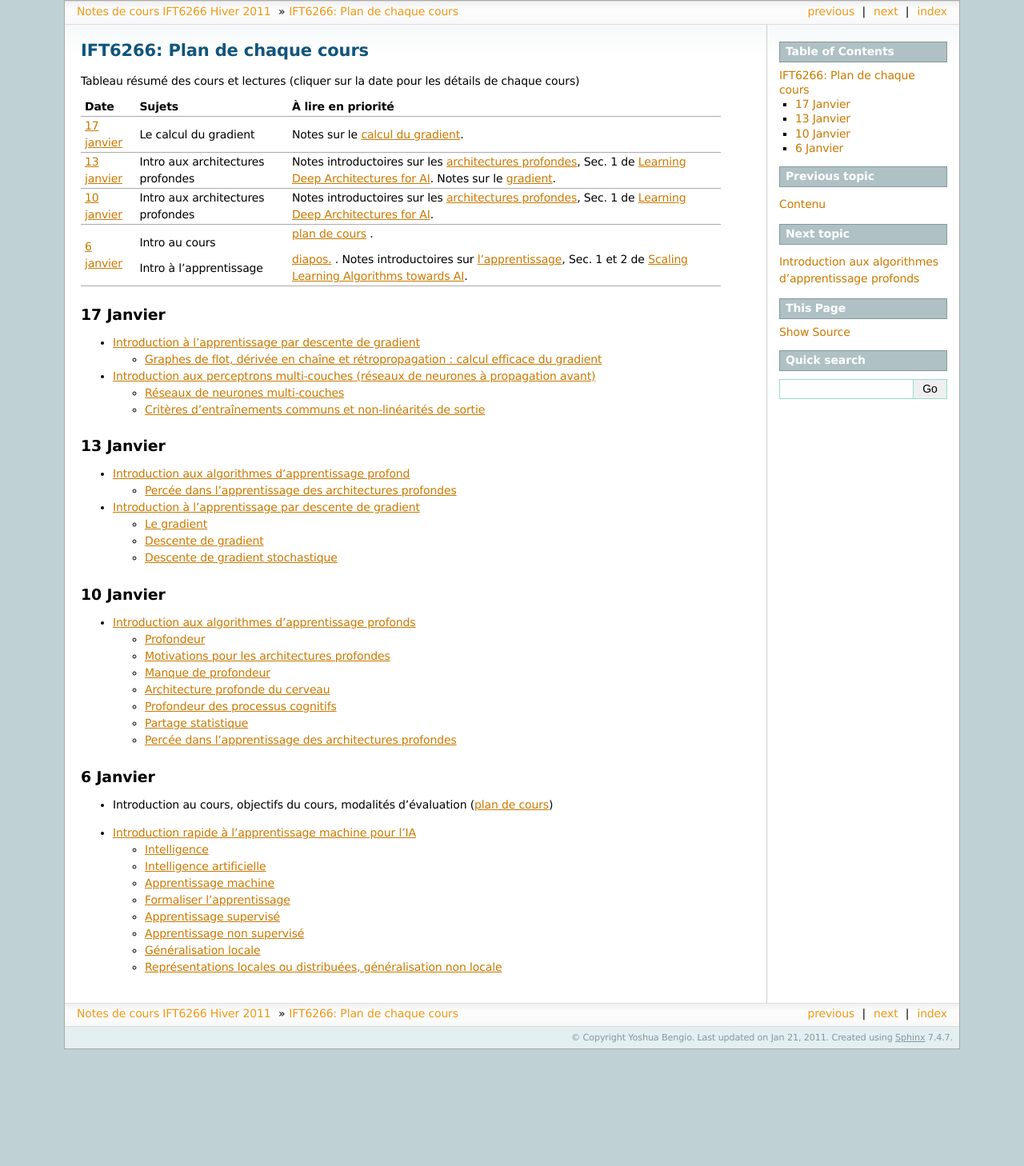
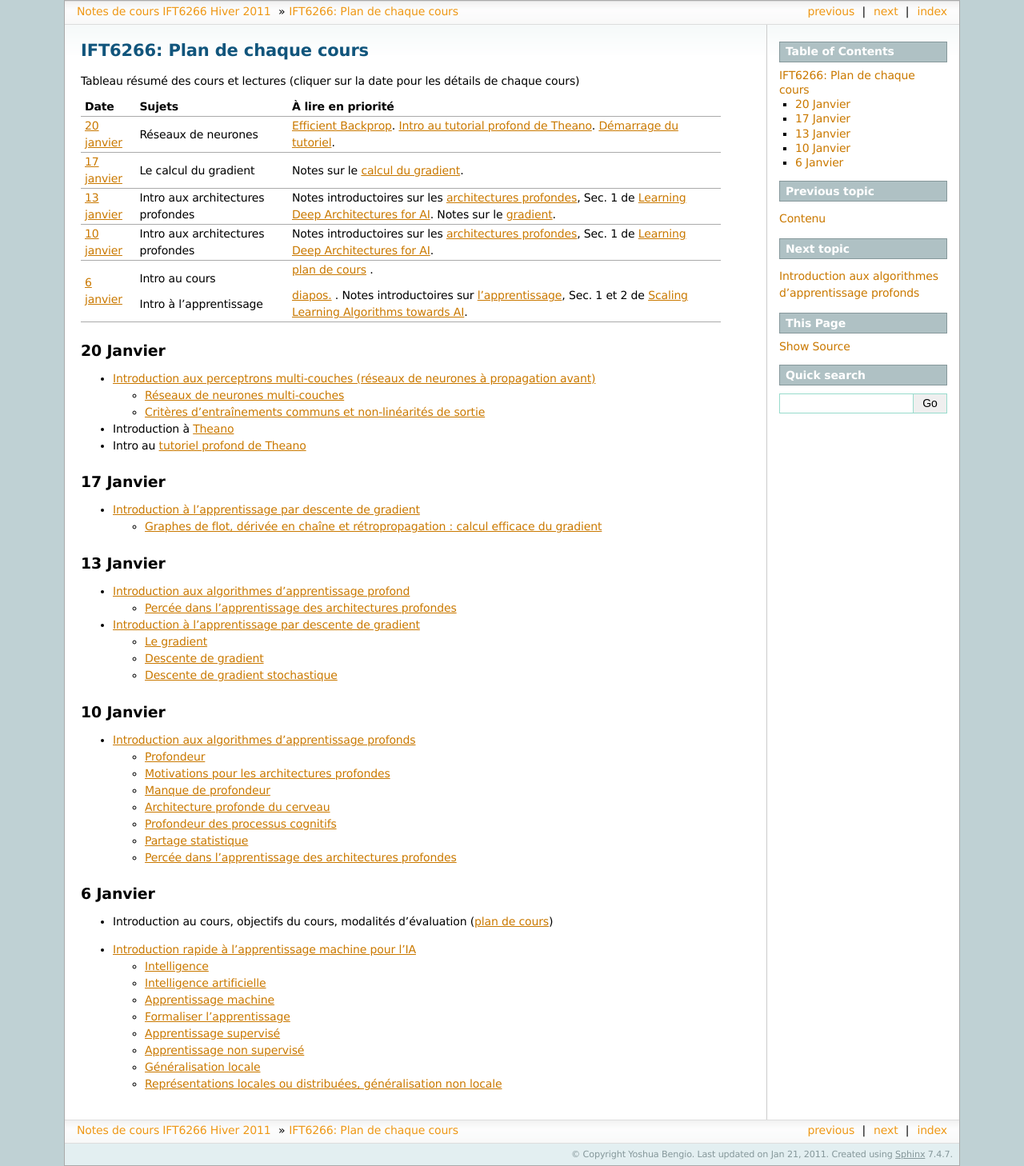
Before and after one commit to goodfeli/galatea, a Sphinx documentation site: the page built from notes_de_cours/doc/plan.txt, in a window 1280 px wide. Shown: the whole page at 80% size. Built offline with Sphinx 7.4.7, drawn with Linux system fonts in a browser that asks for light colours; formulas are drawn with MathJax 3; before the commit the page ends 1312 px from its top, so only the background shows below that.

Commit message:
plan update

```diff
--- a/notes_de_cours/doc/plan.txt
+++ b/notes_de_cours/doc/plan.txt
@@ -8,6 +8,9 @@ Tableau résumé des cours et lectures (cliquer sur la date pour les détails de
 ==================  ======================  ===============================================================================================
 Date                Sujets                  À lire en priorité
 ==================  ======================  ===============================================================================================
+`20 janvier`_       Réseaux de neurones     `Efficient Backprop <http://yann.lecun.com/exdb/publis/pdf/lecun-98b.pdf>`_.
+                                            `Intro au tutorial profond de Theano <http://deeplearning.net/tutorial/intro.html>`_.
+                                            `Démarrage du tutoriel <http://deeplearning.net/tutorial/gettingstarted.html>`_.
 `17 janvier`_       Le calcul du gradient   Notes sur le :ref:`calcul du gradient <flowgraph_fr>`.
 `13 janvier`_       Intro aux               Notes introductoires sur les :ref:`architectures profondes <deepintro_fr>`,
                     architectures           Sec. 1 de `Learning Deep Architectures for AI <http://www.iro.umontreal.ca/%7Elisa/publications2/index.php/publications/show/4>`_.
@@ -23,16 +26,22 @@ Date                Sujets                  À lire en priorité
 
 ==================  ======================  ===============================================================================================
 
+20 Janvier
+----------
+* :ref:`mlp_fr`
+
+  * :ref:`mln_fr`
+  * :ref:`loss_fr`
+
+* Introduction à `Theano <http://www.iro.umontreal.ca/~lisa/deep/theanodoc/>`_
+* Intro au `tutoriel profond de Theano <http://deeplearning.net/tutorial/intro.html>`_
+
 17 Janvier
 ----------
 * :ref:`gradient_fr`
 
   * :ref:`flowgraph_fr`
 
-* :ref:`mlp_fr`
-
-  * :ref:`mln_fr`
-  * :ref:`loss_fr`
 
 13 Janvier
 ----------
```
